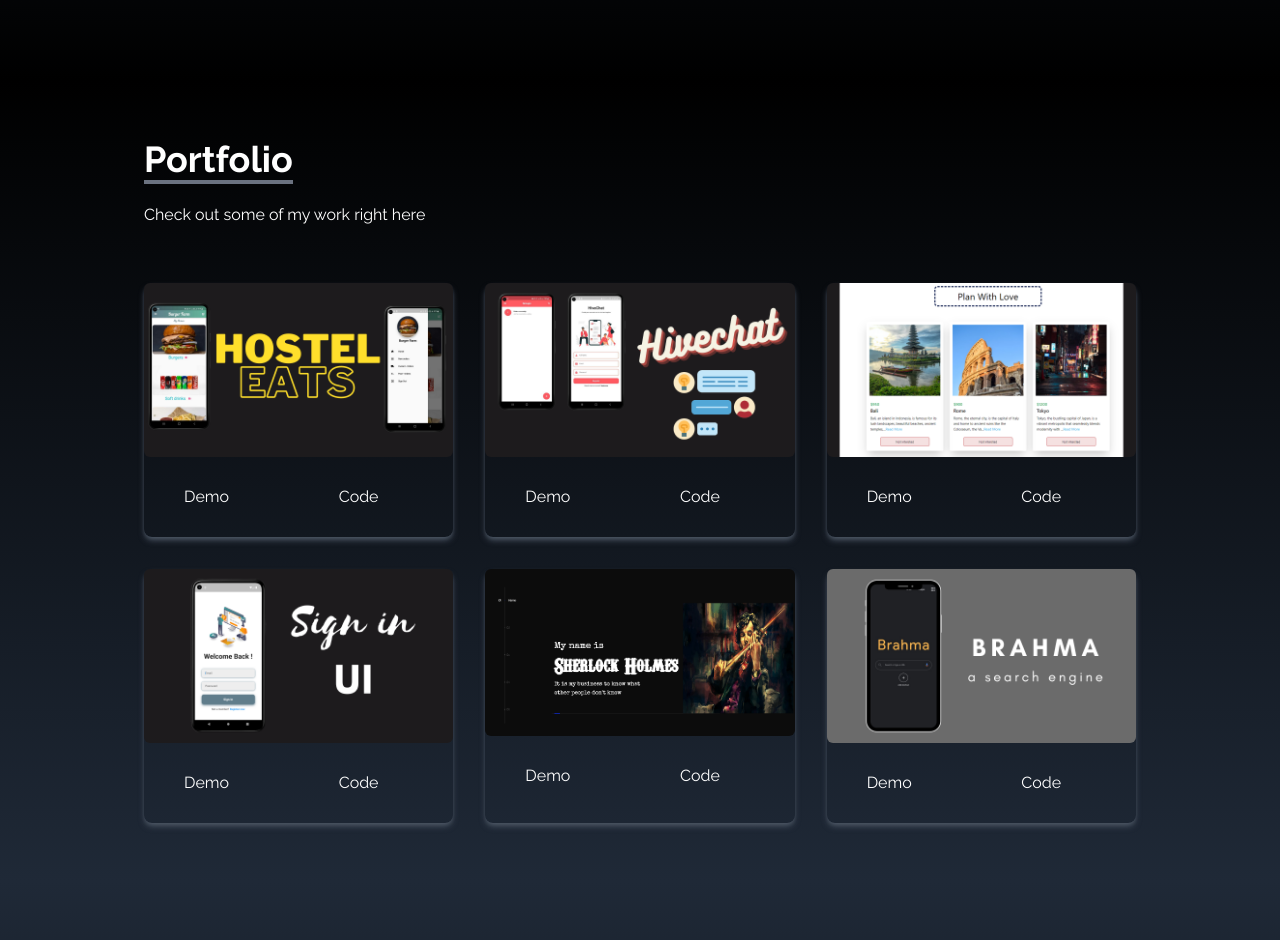
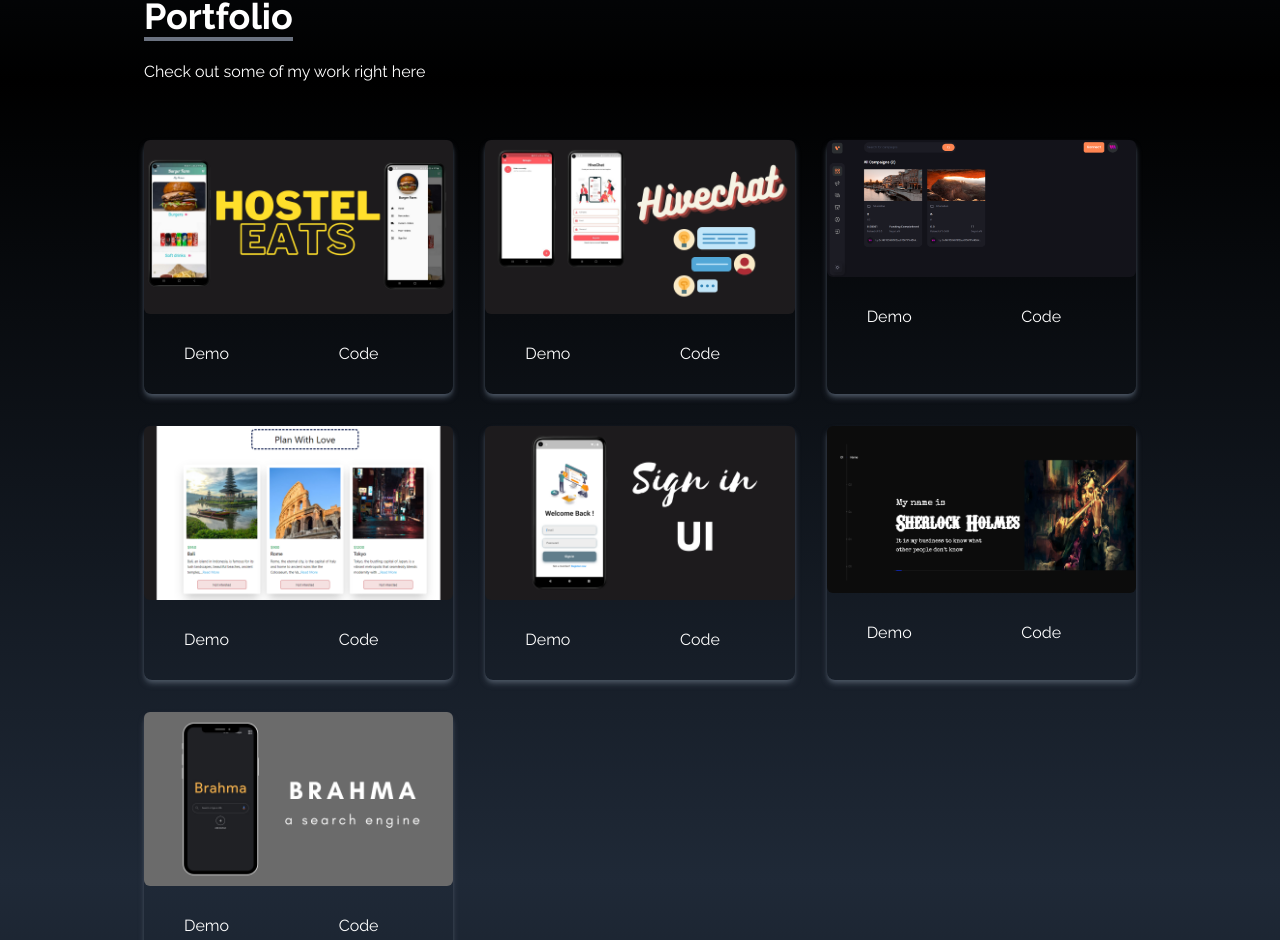
Before and after one commit to Aditya01237/Portfolio, a React (Create React App) app: page / in a window 1280 px wide. Shown: the part 1519-2459 px from the top of the page. Built offline with nearby package versions, Linux system fonts and the light colour scheme; the HTML template or start-up script is replaced by a standard one.

Commit message:
new project added

```diff
--- a/public/index.html
+++ b/public/index.html
@@ -2,16 +2,16 @@
 <html lang="en">
   <head>
     <meta charset="utf-8" />
-    <link rel="icon" href="%PUBLIC_URL%/favicon.ico" />
+    <link rel="icon" type="image/jpeg" href="/src/assets/heroImage.jpeg" />
     <meta name="viewport" content="width=device-width, initial-scale=1" />
     <meta name="theme-color" content="#000000" />
     <meta
       name="description"
       content="Web site created using create-react-app"
     />
-    <link rel="apple-touch-icon" href="%PUBLIC_URL%/logo192.png" />
-    <link rel="manifest" href="%PUBLIC_URL%/manifest.json" />
-    <title>React App</title>
+    <link rel="apple-touch-icon" href="/src/assets/heroImage.jpeg" />
+    <link rel="manifest" href="/src/assets/heroImage.jpeg" />
+    <title>Aditya Portfolio</title>
   </head>
   <body>
     <noscript>You need to enable JavaScript to run this app.</noscript>
--- a/src/components/Portfolio.jsx
+++ b/src/components/Portfolio.jsx
@@ -5,6 +5,7 @@
 import signin from "../assets/portfolio/SignIn.png"
 import sherlock from "../assets/portfolio/Sherlock.png"
 import brahma from "../assets/portfolio/Brahma.png"
+import KalyanSahara from "../assets/portfolio/web.png"
 
 const Portfolio = () => {
   const portfolios = [
@@ -22,24 +23,30 @@
     },
     {
       id: 3,
+      src: KalyanSahara,
+      code: "https://quiet-donut-e1bcb9.netlify.app/",
+      demo: "https://quiet-donut-e1bcb9.netlify.app/"
+    },
+    {
+      id: 4,
       src: travelcard,
       code: "https://github.com/Aditya01237/TravelCard",
       demo: "https://aditya01237.github.io/TravelCard/"
     },
     {
-      id: 4,
+      id: 5,
       src: signin,
       code: "https://github.com/Aditya01237/Sign_In_Page",
       demo: "https://github.com/Aditya01237/Sign_In_Page"
     },
     {
-      id: 5,
+      id: 6,
       src: sherlock,
       code: "https://github.com/Aditya01237/sherlockHolmes.github.io/tree/main/assets",
       demo: "https://aditya01237.github.io/sherlockHolmes.github.io/"
     },
     {
-      id: 6,
+      id: 7,
       src: brahma,
       code: "https://github.com/Aditya01237/Brahma",
       demo: "https://github.com/Aditya01237/Brahma"
```
Also changed, not shown: src/assets/portfolio/web.png (added), 1 other file (tests, documents, lock files or other folders).
